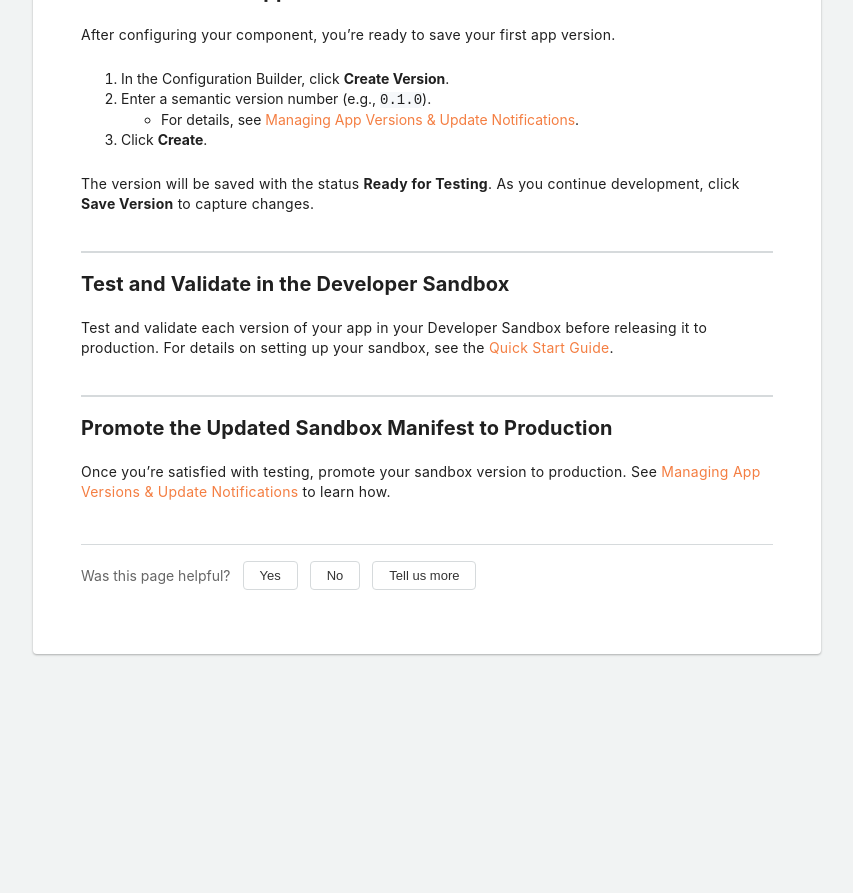
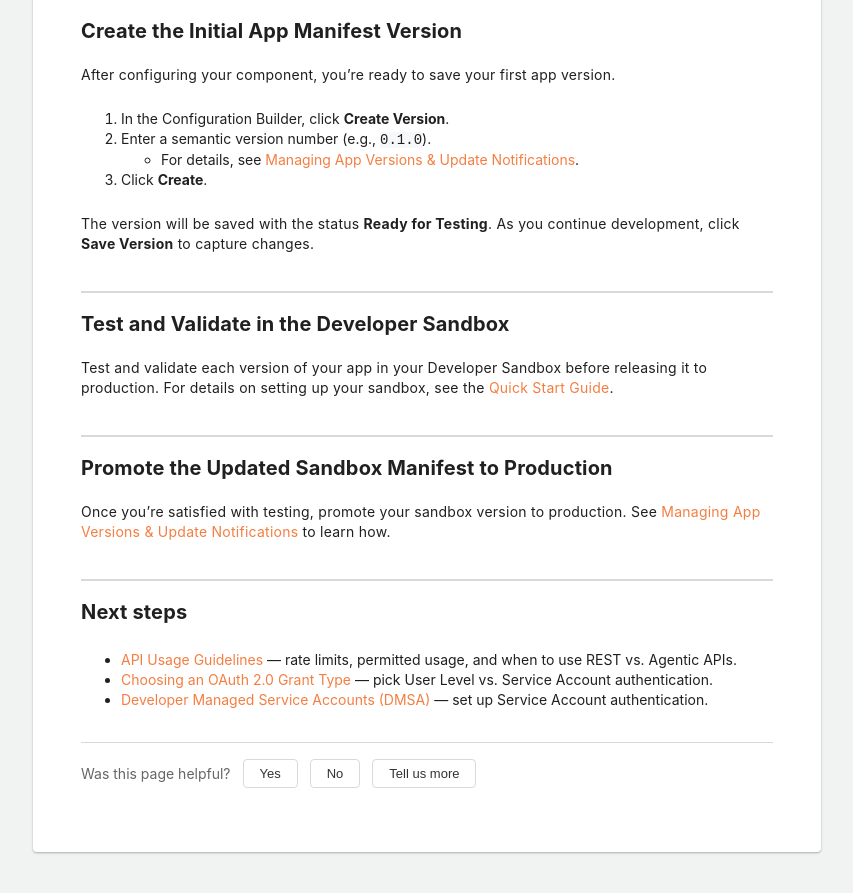
Before and after one commit to procore/documentation, a Jekyll site: the page built from building_applications/building_data_connection_apps.md, in a window 1280 px wide and 900 px high, scrolled down 2416 px. Shown: the top 893 px of the window, without its empty margins (411-1264 px from the left). Built offline with Jekyll 4.4.1, drawn with Linux system fonts in a browser that asks for light colours; comment, search, counter and statistics services are not loaded; before the commit the page ends 3118 px from its top, so only the background shows below that; some of the changed text lies outside the part shown.

Commit message:
Cross-link API Usage Guidelines from the Data Connector page
Data connector apps run entirely through the REST API, so surface the API Usage
Guidelines (rate limits, permitted usage) up top in the Overview and add a
Next steps footer.

Co-Authored-By: Claude Opus 4.8 <noreply@anthropic.com>

```diff
--- a/building_applications/building_data_connection_apps.md
+++ b/building_applications/building_data_connection_apps.md
@@ -13,7 +13,7 @@ Data connector apps enable secure data exchange between Procore and external pla
 - **User Level Authentication** — Uses OAuth 2.0 Authorization Code Flow to act on behalf of a specific user. API responses are limited by that user's permissions in Procore.
 - **Service Account Authentication** — Uses a Developer Managed Service Account (DMSA) and the OAuth 2.0 Client Credentials Flow for automated, system-to-system communication without requiring user login.
 
-To get started, first [create a Developer Portal account and app]({{ site.url }}{{ site.baseurl }}{% link building_applications/building_apps_create_new.md %}).
+Because data connector apps work entirely through the Procore REST API, review the [API Usage Guidelines]({{ site.url }}{{ site.baseurl }}{% link platform_concepts/api_usage_guidelines.md %}) — including rate limits and permitted usage — before you build. To get started, first [create a Developer Portal account and app]({{ site.url }}{{ site.baseurl }}{% link building_applications/building_apps_create_new.md %}).
 <br><br>
 
 ***
@@ -79,3 +79,10 @@ For details on setting up your sandbox, see the [Quick Start Guide]({{ site.url
 ***
 ## Promote the Updated Sandbox Manifest to Production
 Once you're satisfied with testing, promote your sandbox version to production. See [Managing App Versions & Update Notifications]({{ site.url }}{{ site.baseurl }}{% link building_applications/building_apps_promote_manifest.md %}) to learn how.
+<br><br>
+
+***
+## Next steps
+- [API Usage Guidelines]({{ site.url }}{{ site.baseurl }}{% link platform_concepts/api_usage_guidelines.md %}) — rate limits, permitted usage, and when to use REST vs. Agentic APIs.
+- [Choosing an OAuth 2.0 Grant Type]({{ site.url }}{{ site.baseurl }}{% link oauth/oauth_choose_grant_type.md %}) — pick User Level vs. Service Account authentication.
+- [Developer Managed Service Accounts (DMSA)]({{ site.url }}{{ site.baseurl }}{% link plan_your_app/developer_managed_service_accounts.md %}) — set up Service Account authentication.
```
